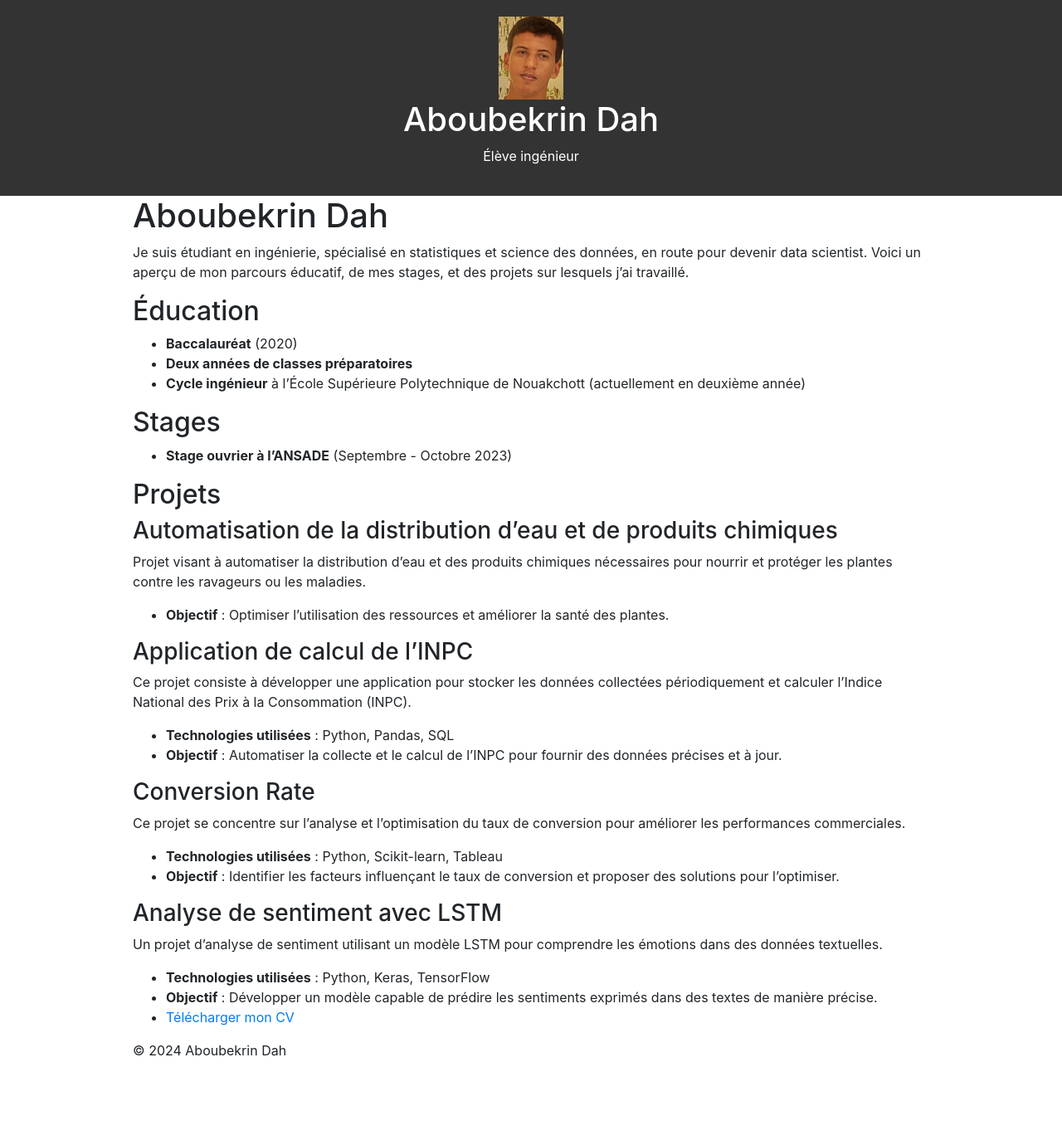
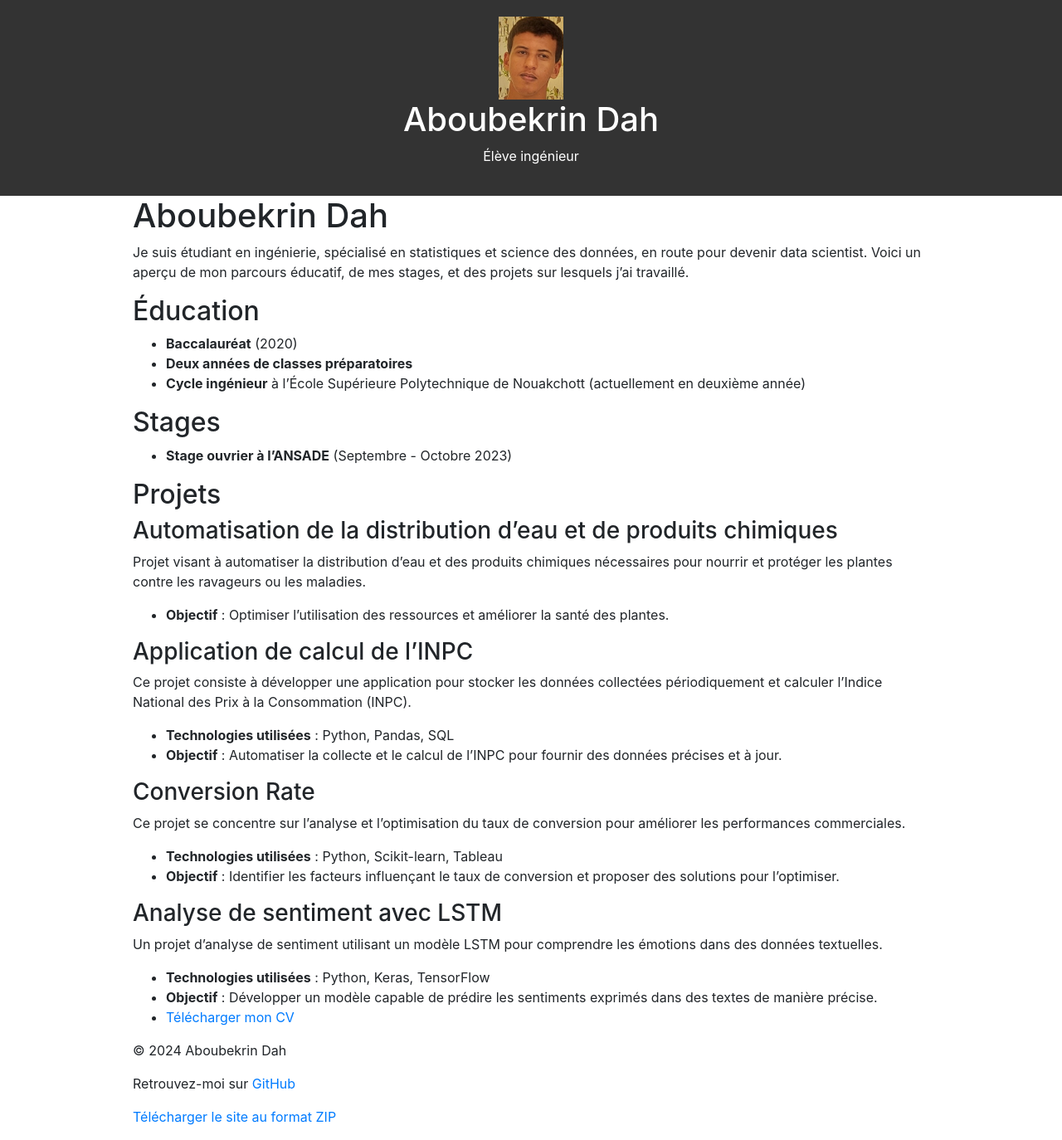
Before and after one commit to Aboubekrin22038/aboubekrin22038.github.io, a Jekyll site: the page built from index.md, in a window 1280 px wide. Shown: the whole page at 83% size. Built offline with Jekyll 4.4.1, drawn with Linux system fonts in a browser that asks for light colours; before the commit the page ends 1294 px from its top, so only the background shows below that.

Commit message:
Update default.html

```diff
--- a/_layouts/default.html
+++ b/_layouts/default.html
@@ -13,12 +13,16 @@
       <p>{{ site.description }}</p>
     </div>
   </header>
+
   <div class="container">
     {{ content }}
   </div>
+
   <footer class="footer">
     <div class="container">
       <p>&copy; {{ site.time | date: '%Y' }} {{ site.title }}</p>
+      <p>Retrouvez-moi sur <a href="https://github.com/Aboubekrin22038">GitHub</a></p>
+      <p><a href="{{ site.baseurl }}/archive/main.zip">Télécharger le site au format ZIP</a></p>
     </div>
   </footer>
 </body>
```
